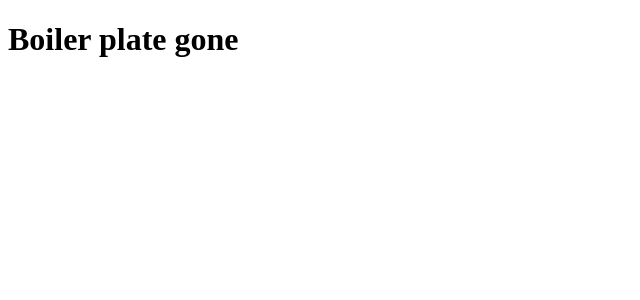
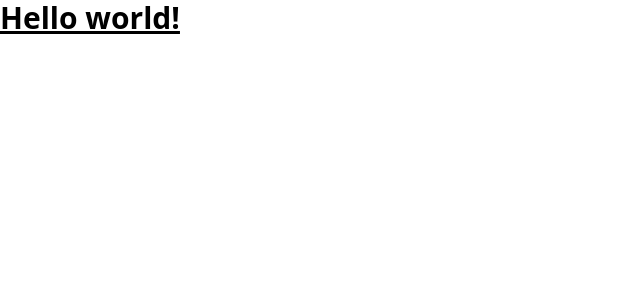
Before and after one commit to samwel-mongare/football_fan_companion, a React (Create React App) app: page / in a window 1280 px wide. Shown: the top 300 px of the page, without its empty margins (0-640 px from the left). Built offline with nearby package versions, Linux system fonts and the light colour scheme.

Commit message:
Add tailwind CSS to app

```diff
--- a/package.json
+++ b/package.json
@@ -40,5 +40,10 @@
       "last 1 firefox version",
       "last 1 safari version"
     ]
+  },
+  "devDependencies": {
+    "autoprefixer": "^10.4.2",
+    "postcss": "^8.4.5",
+    "tailwindcss": "^3.0.18"
   }
 }
--- /dev/null
+++ b/postcss.config.js
@@ -0,0 +1,6 @@
+module.exports = {
+  plugins: {
+    tailwindcss: {},
+    autoprefixer: {},
+  },
+}
--- a/src/App.js
+++ b/src/App.js
@@ -1,7 +1,9 @@
 function App() {
   return (
     <div className="App">
-    <h1>Boiler plate gone</h1>
+    <h1 className="text-3xl font-bold underline">
+      Hello world!
+    </h1>
     </div>
   );
 }
--- /dev/null
+++ b/src/index.css
@@ -0,0 +1,3 @@
+@tailwind base;
+@tailwind components;
+@tailwind utilities;
--- a/src/index.js
+++ b/src/index.js
@@ -1,5 +1,6 @@
 import React from 'react';
 import ReactDOM from 'react-dom';
+import './index.css'
 import App from './App';
 
 ReactDOM.render(
--- /dev/null
+++ b/tailwind.config.js
@@ -0,0 +1,9 @@
+module.exports = {
+  content: [
+    "./src/**/*.{js,jsx,ts,tsx}",
+  ],
+  theme: {
+    extend: {},
+  },
+  plugins: [],
+}
```
